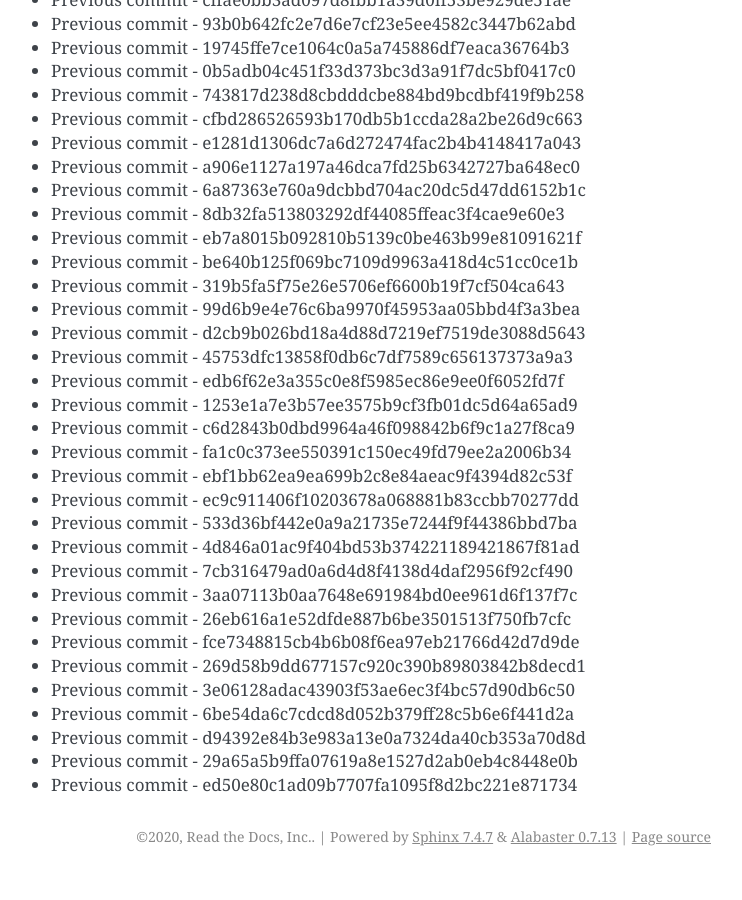
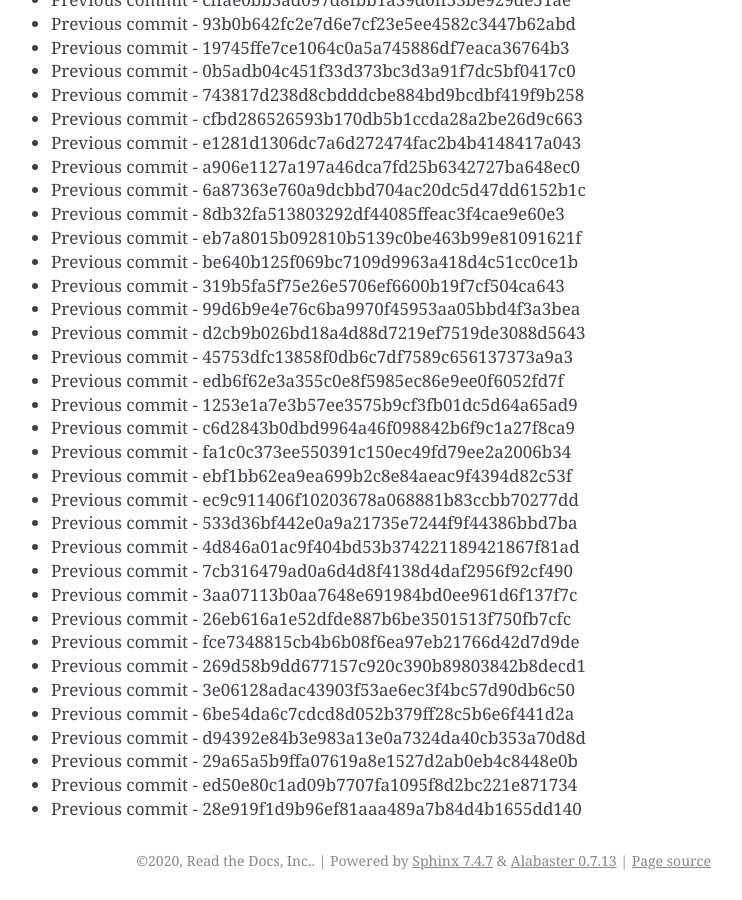
Before and after one commit to readthedocs/rtd-git-stresstest, a Sphinx documentation site: the page built from docs/updates.rst, in a window 1280 px wide and 900 px high, scrolled down 79685 px. Shown: the whole window, without its empty margins (399-1141 px from the left). Built offline with Sphinx 7.4.7, drawn with Linux system fonts in a browser that asks for light colours; before the commit the page ends 80561 px from its top, so only the background shows below that.

Commit message:
Generating commit from previous: 28e919f1d9b96ef81aaa489a7b84d4b1655dd140

```diff
--- a/docs/updates.rst
+++ b/docs/updates.rst
@@ -3380,3 +3380,4 @@ It can be tested for any performance characteristics.
 * Previous commit - d94392e84b3e983a13e0a7324da40cb353a70d8d
 * Previous commit - 29a65a5b9ffa07619a8e1527d2ab0eb4c8448e0b
 * Previous commit - ed50e80c1ad09b7707fa1095f8d2bc221e871734
+* Previous commit - 28e919f1d9b96ef81aaa489a7b84d4b1655dd140
```
